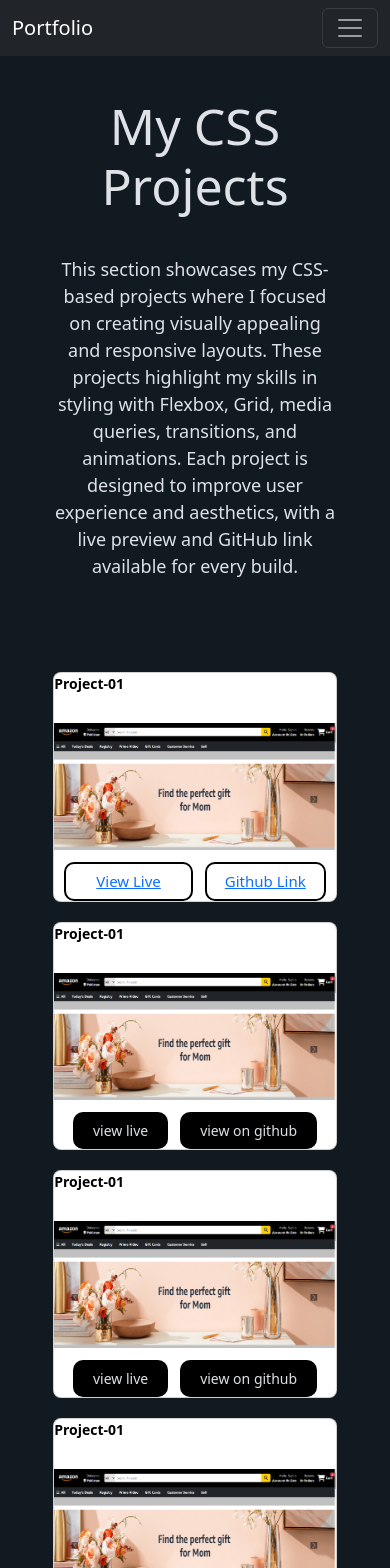
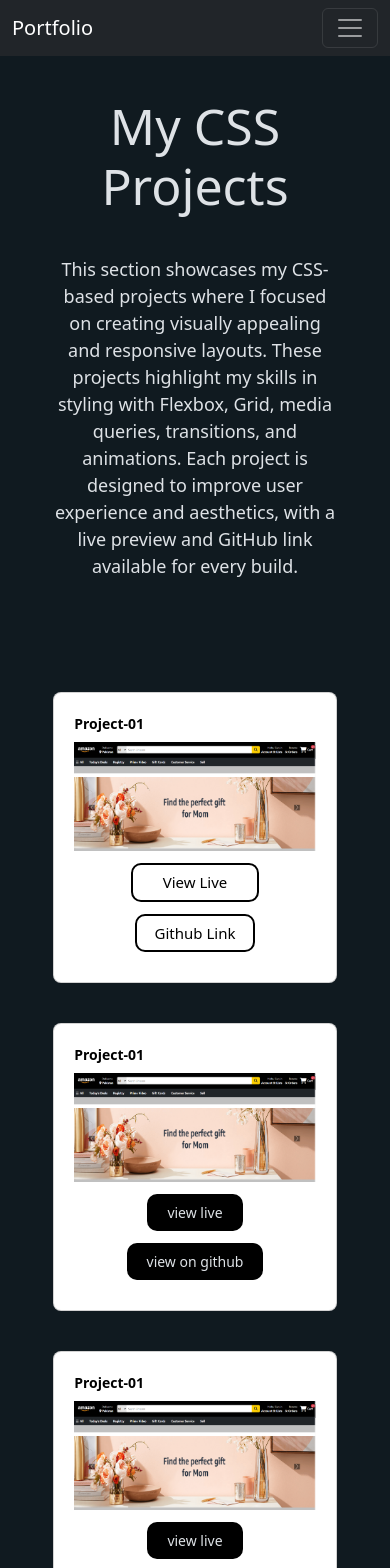
Before and after one commit to AzizullahCodes/portfolio, a React (Vite) app in the folder portfolio/: page /cssProjects in a window 390 px wide. Shown: the top 1568 px of the page. Built offline with nearby package versions, Linux system fonts and the light colour scheme.

Commit message:
responsiveness of css projects

```diff
--- a/portfolio/src/assets/cssFiles/cssProjects.css
+++ b/portfolio/src/assets/cssFiles/cssProjects.css
@@ -51,7 +51,7 @@ body{
   display: grid;
   max-width: 1080px;
   margin: auto;
-  grid-template-columns: 33.3% 33.3% 33.3%;
+  grid-template-columns:50% 50%;
   gap: 20px;
   padding: 0 20px;
 }
@@ -65,13 +65,14 @@ body{
   flex-direction: column;
   /* align-items: center; */
   /* text-align:center; */
-  padding: px 20px;
+  padding: 10px 20px;
   gap: 12px;
   border-radius: 8px;
 
 }
 .cssProjects .secondRow .card p{
-
+  margin-top: 10px;
+  margin-bottom: -5px;
   font-weight: bold;
 }
 
@@ -116,38 +117,40 @@ font-size: 15px;
   white-space: nowrap;
 }
 
+.cssProjects .one a, .cssProjects .two a {
+  text-decoration: none;
+  color:black;
+}
+
+.cssProjects .one a:hover, .cssProjects .two a:hover {
+
+  color:white;
+}
 .cssProjects div{
   display: flex;
   gap: 12px;
-  flex-wrap: wrap;      /* 🔥 MOST IMPORTANT */
+  flex-wrap: wrap;
   justify-content: center;
+  margin-bottom: 20px;
 }
 .cssProjects button:hover {
   background: black;
-  color: white;
+
 }
 
 
 
 /* ===== RESPONSIVE ===== */
 
-@media (max-width: 1000px){
- .cssProjects .secondRow{
-    grid-template-columns:33.3% 33.3% 33.3%;
-  }
-}
+
 
 @media (max-width: 768px){
  .cssProjects .secondRow{
-    grid-template-columns: 50% 50%;
+    grid-template-columns:100%;
   }
 }
 
 @media (max-width: 500px){
- .cssProjects .secondRow{
-    grid-template-columns: 100%;
-  }
-
   .CssProjects{
     padding-top: 20px;
     padding-bottom: 40px;
--- a/portfolio/src/assets/pages/cssProjects.jsx
+++ b/portfolio/src/assets/pages/cssProjects.jsx
@@ -29,8 +29,6 @@ const CssProjects = () => {
             <button className="two"><a href="https://github.com/AzizullahCodes/amazon-clone-website" target="_blank" >Github Link</a></button>
 
         </div>
-
-
       </div>
 
 
```
